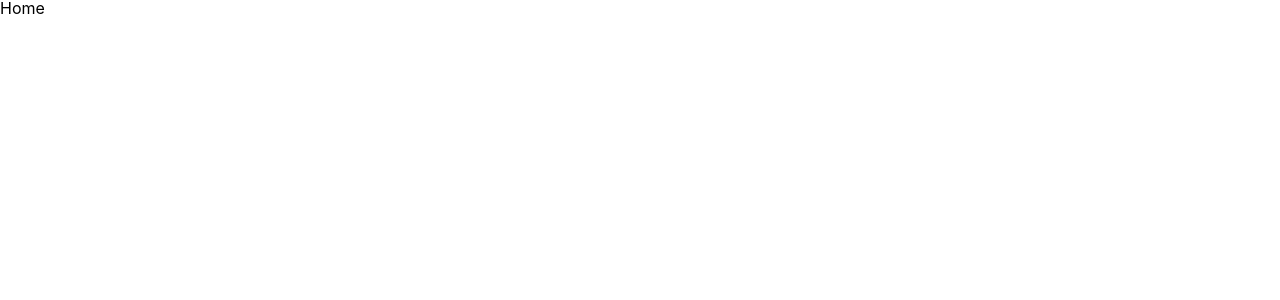
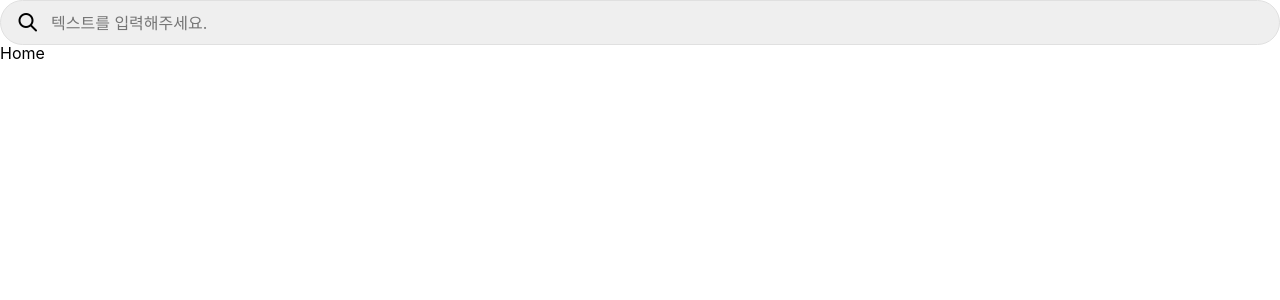
Before and after one commit to pic-studio/FE, a React (Vite) app: page / in a window 1280 px wide. Shown: the top 300 px of the page. Built offline with nearby package versions, Linux system fonts and the light colour scheme; a web font is replaced by a local one.

Commit message:
header 컴포넌트 작업 진행

```diff
--- /dev/null
+++ b/src/components/Hearder.tsx
@@ -0,0 +1,79 @@
+import { useState } from "react";
+import styled, { css } from "styled-components";
+import Input from "../elements/Input";
+
+interface HearderProps {
+	serchInit: {
+		isClose?: 	boolean;
+		serchTxt?:	string;
+	}
+}
+
+const initState = {
+	isClose: 		false,
+	serchTxt: 	''
+}
+
+const Hearder = () => {
+	const [value, setValue] = useState<HearderProps['serchInit']>(initState);
+
+	const setInput = (e: React.ChangeEvent<HTMLInputElement>):void => {
+		e.preventDefault();
+		setValue((prev) => {
+			return{
+				...prev,
+				serchTxt: e.target.value
+			}
+		})
+		!e.target.value ? setValue((prev) => {
+			return {
+				...prev,
+				isClose: false
+			}
+		}) : setValue((prev) => {
+			return {
+				...prev,
+				isClose: true
+			}
+		})
+	};
+
+	return(
+		<>
+			<SerchBox isClose={value.isClose}>
+				<i className="ic-search serch_icon"></i>
+				<i className="ic-close_mark search_close" ></i>
+				<Input bgColor="#EFEFEF" borderRadius="1.6rem" padding="0 60px 0 50px" children={value.serchTxt} onChange={setInput}/>
+			</SerchBox>
+		</>
+	)
+}
+
+const SerchBox = styled.div<HearderProps['serchInit']>`
+ ${({isClose}) => {
+	return css`
+		position: relative;
+		.serch_icon{
+			position: absolute;
+			left: 16px;
+			top: 50%;
+			transform: translateY(-50%);
+			font-size: 24px;
+			cursor: pointer;
+		}
+		.search_close {
+			position: absolute;
+			right: 20px;
+			top: 50%;
+			transform: translateY(-50%);
+			font-size: 24px;
+			color: #C1C1C1;
+			cursor: pointer;
+			display: ${isClose ? 'black' : 'none'};
+		}
+	`
+ }}
+
+`;
+
+export default Hearder;
--- a/src/page/Home.tsx
+++ b/src/page/Home.tsx
@@ -1,6 +1,11 @@
+import Hearder from "../components/Hearder";
+
 const Home = () => {
   return(
+    <>
+    <Hearder></Hearder>
     <div>Home</div>
+    </>
   )
 }
 
```
Also changed, not shown: src/hooks/useInput.tsx (deleted, +0 -15 lines).
